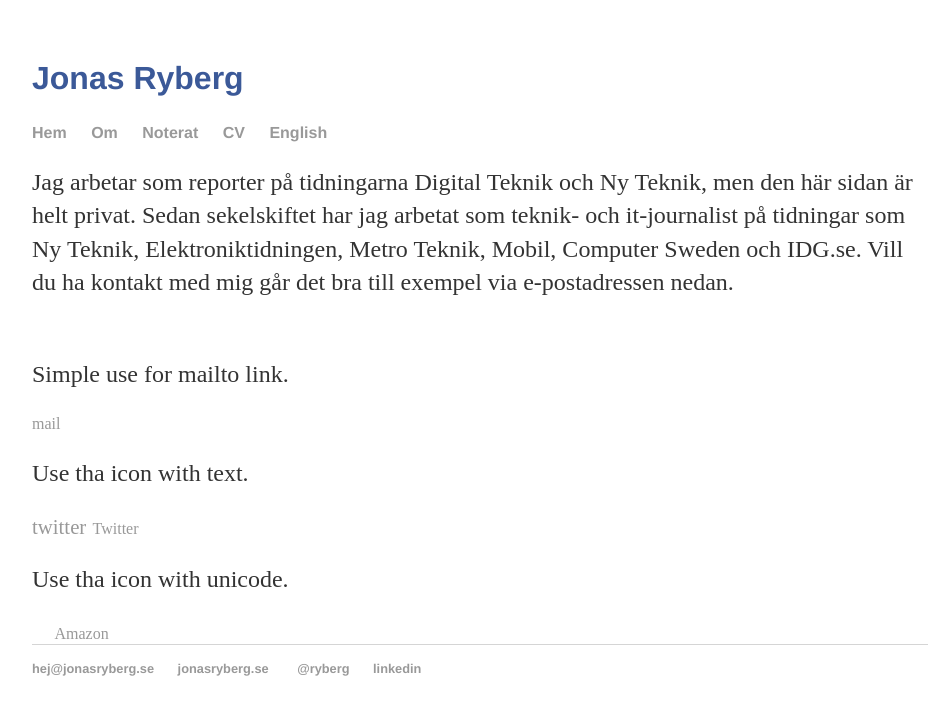
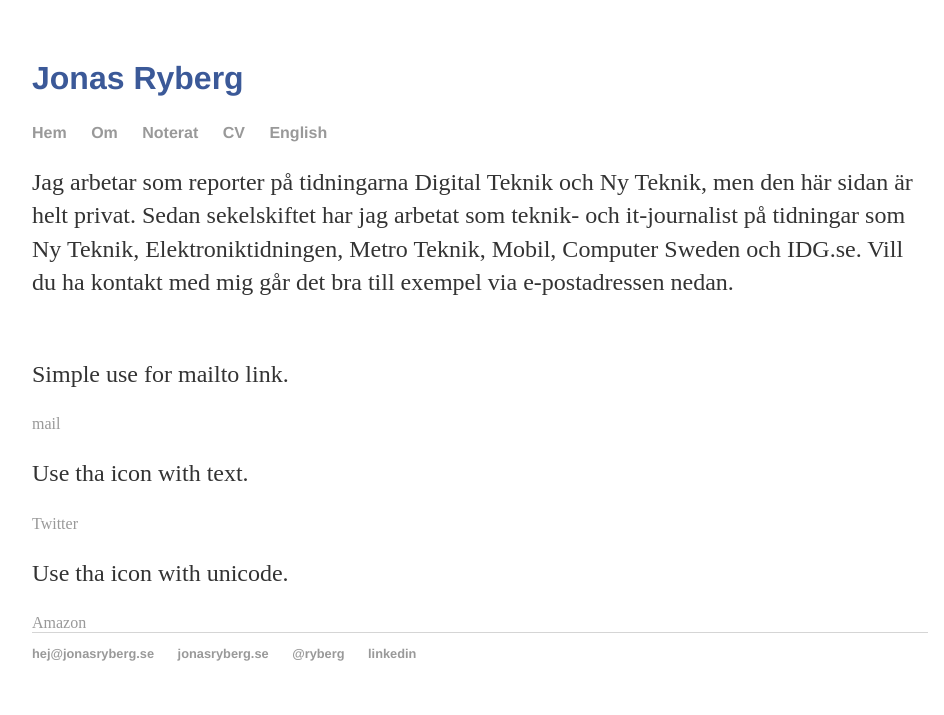
Before and after one commit to jonasryberg/test, a Jekyll site: the page index.html, which Jekyll copies as it is, in a window 1280 px wide. Shown: the top 715 px of the page, without its empty margins (160-1104 px from the left). Built offline with Jekyll 4.4.1, drawn with Linux system fonts in a browser that asks for light colours; some web fonts are replaced.

Commit message:
Update main.css

```diff
--- a/css/main.css
+++ b/css/main.css
@@ -46,41 +46,3 @@ ul.posts {
 ul.posts li {
     list-style: none;
 }
-
-/* CSS */
-
-@font-face {
-    font-family: 'LigatureSymbols';
-    src: url('LigatureSymbols-2.11.eot');
-    src: url('LigatureSymbols-2.11.eot?#iefix') format('embedded-opentype'),
-         url('LigatureSymbols-2.11.woff') format('woff'),
-         url('LigatureSymbols-2.11.ttf') format('truetype'),
-         url('LigatureSymbols-2.11.svg#LigatureSymbols') format('svg');
-    src: url('LigatureSymbols-2.11.ttf') format('truetype');
-    font-weight: normal;
-    font-style: normal;
-}
-
-.lsf, .lsf-icon:before {
-  font-family: 'LigatureSymbols';
-  -webkit-text-rendering: optimizeLegibility;
-  -moz-text-rendering: optimizeLegibility;
-  -ms-text-rendering: optimizeLegibility;
-  -o-text-rendering: optimizeLegibility;
-  text-rendering: optimizeLegibility;
-  -webkit-font-smoothing: antialiased;
-  -moz-font-smoothing: antialiased;
-  -ms-font-smoothing: antialiased;
-  -o-font-smoothing: antialiased;
-  font-smoothing: antialiased;
-}
-
-.lsf-icon:before {
-  content:attr(title);
-  margin-right:0.3em;
-  font-size:130%;
-}
-
-.lsf-icon.amazon:before {
-  content: '\E007';
-}
```
